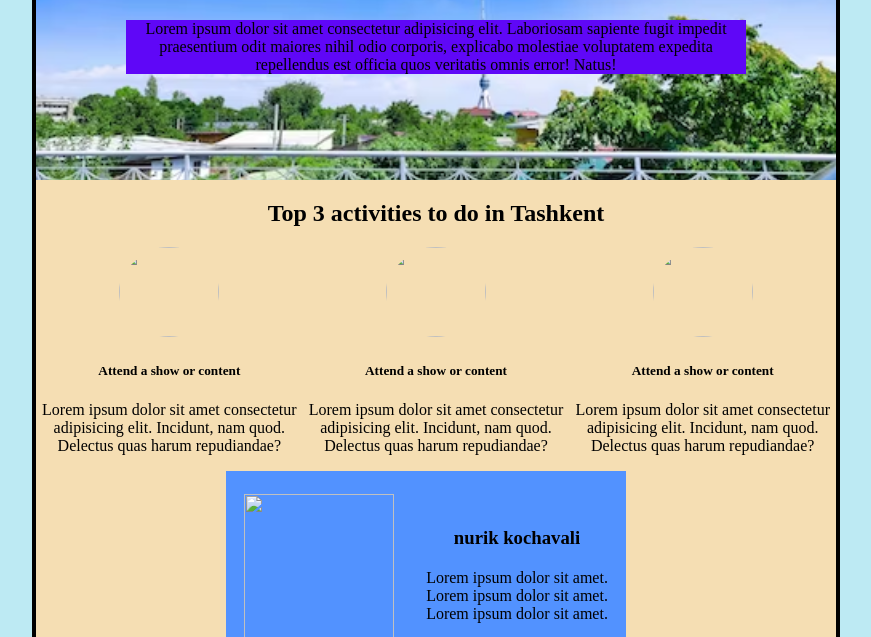
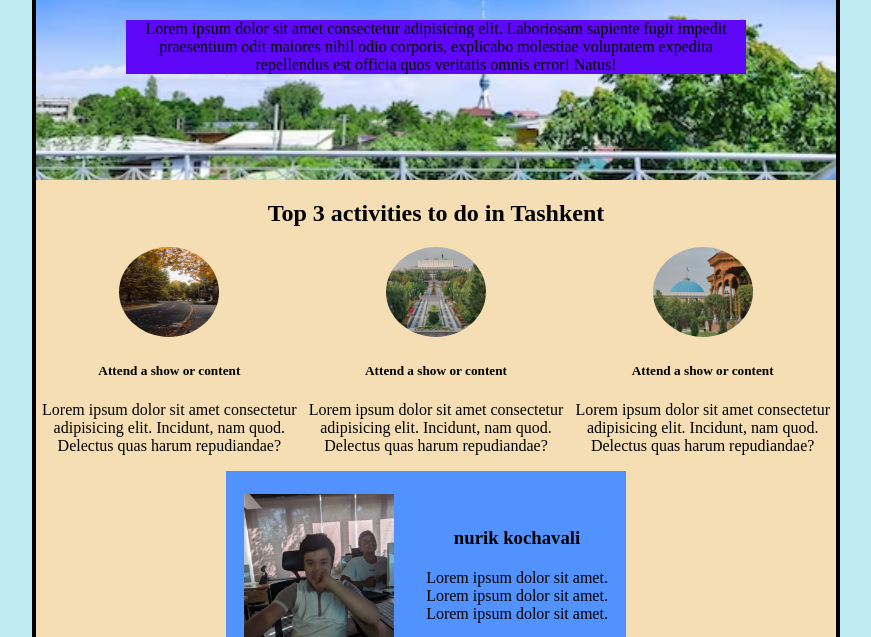
Before and after one commit to Fayozhon/nurik, a plain HTML site: page index.html in a window 1280 px wide. Shown: the part 178-815 px from the top of the page, without its empty margins (204-1075 px from the left). Drawn offline with Linux system fonts and the light colour scheme; files whose address does not match are found by name.

Commit message:
Update index.html

```diff
--- a/index.html
+++ b/index.html
@@ -24,7 +24,7 @@
             <h2>Top 3 activities to do in Tashkent</h2>
             <div class="flex">
                 <div>
-                    <img src="./images/photo-1577106231320-e242709c8941.avif" alt="">
+                    <img src="photo-1577106231320-e242709c8941.avif" alt="">
                     <h5>Attend a show or content</h5>
                     <p>
                         Lorem ipsum dolor sit amet consectetur adipisicing elit. Incidunt, nam quod. Delectus quas harum
@@ -32,7 +32,7 @@
                     </p>
                 </div>
                 <div>
-                    <img src="./images/photo-1622021109028-8ba1d5374161.avif" alt="">
+                    <img src="photo-1622021109028-8ba1d5374161.avif" alt="">
                     <h5>Attend a show or content</h5>
                     <p>
                         Lorem ipsum dolor sit amet consectetur adipisicing elit. Incidunt, nam quod. Delectus quas harum
@@ -40,7 +40,7 @@
                     </p>
                 </div>
                 <div>
-                    <img src="./images/photo-1622030797403-fa221ce5d208.avif" alt="">
+                    <img src="photo-1622030797403-fa221ce5d208.avif" alt="">
                     <h5>Attend a show or content</h5>
                     <p>
                         Lorem ipsum dolor sit amet consectetur adipisicing elit. Incidunt, nam quod. Delectus quas harum
@@ -53,7 +53,7 @@
         </div>
 
         <div class="main">
-            <div class="img-10"><img src="./images//photo_2023-09-07_15-57-42.jpg" alt=""></div>
+            <div class="img-10"><img src="photo_2023-09-07_15-57-42.jpg" alt=""></div>
             <div class="main-p">
                 <div class="p-10">
                     <h3>nurik kochavali</h3>
```
